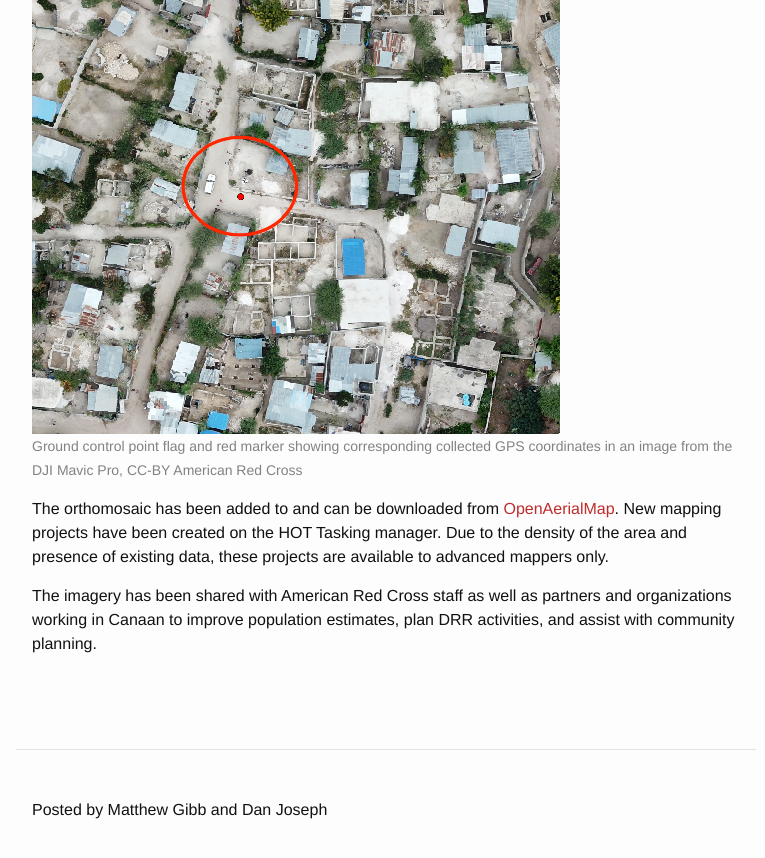
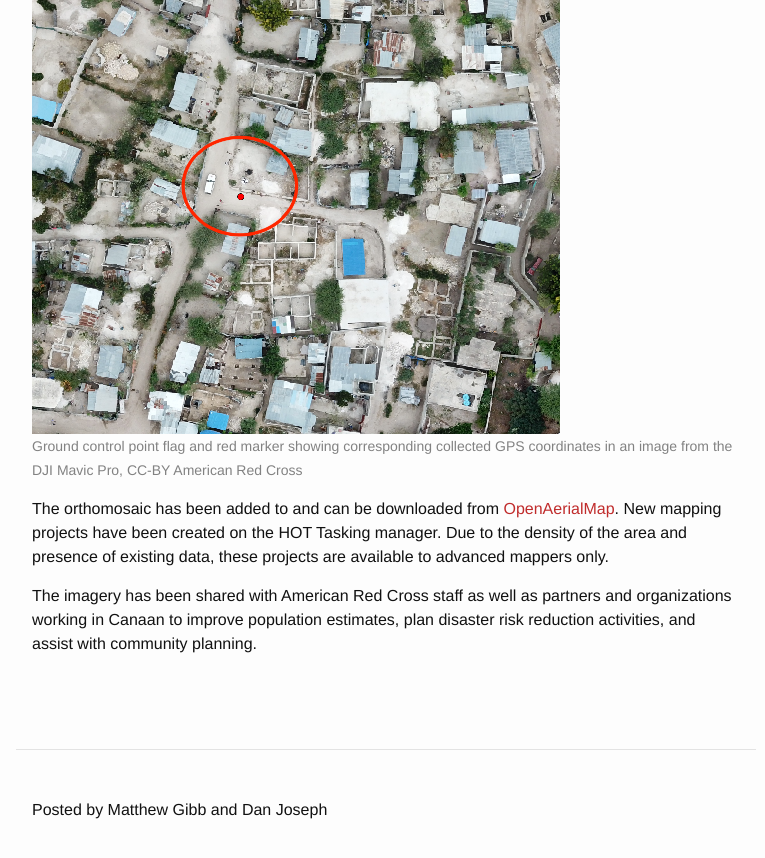
Before and after one commit to AmericanRedCross/americanredcross.github.com, a Jekyll site: the page built from _posts/2018-04-09-canaan-drones.md, in a window 1280 px wide and 900 px high, scrolled down 6060 px. Shown: the top 858 px of the window, without its empty margins (254-1019 px from the left). Built offline with Jekyll 4.4.1, drawn with Linux system fonts in a browser that asks for light colours.

Commit message:
Update 2018-04-09-canaan-drones.md

```diff
--- a/_posts/2018-04-09-canaan-drones.md
+++ b/_posts/2018-04-09-canaan-drones.md
@@ -79,4 +79,4 @@ Once the merged orthomosaic was complete, we adjusted the georeferencing of the
 
 The orthomosaic has been added to and can be downloaded from [OpenAerialMap](https://map.openaerialmap.org/#/-72.27829399999999,18.670043999999997,10/user/59ecfc8c31eff4000c3804dd/5ac7d6ca91b5310010e0d4c4?_k=a7m179). New mapping projects have been created on the HOT Tasking manager. Due to the density of the area and presence of existing data, these projects are available to advanced mappers only.
 
-The imagery has been shared with American Red Cross staff as well as partners and organizations working in Canaan to improve population estimates, plan DRR activities, and assist with community planning.
+The imagery has been shared with American Red Cross staff as well as partners and organizations working in Canaan to improve population estimates, plan disaster risk reduction activities, and assist with community planning.
```
